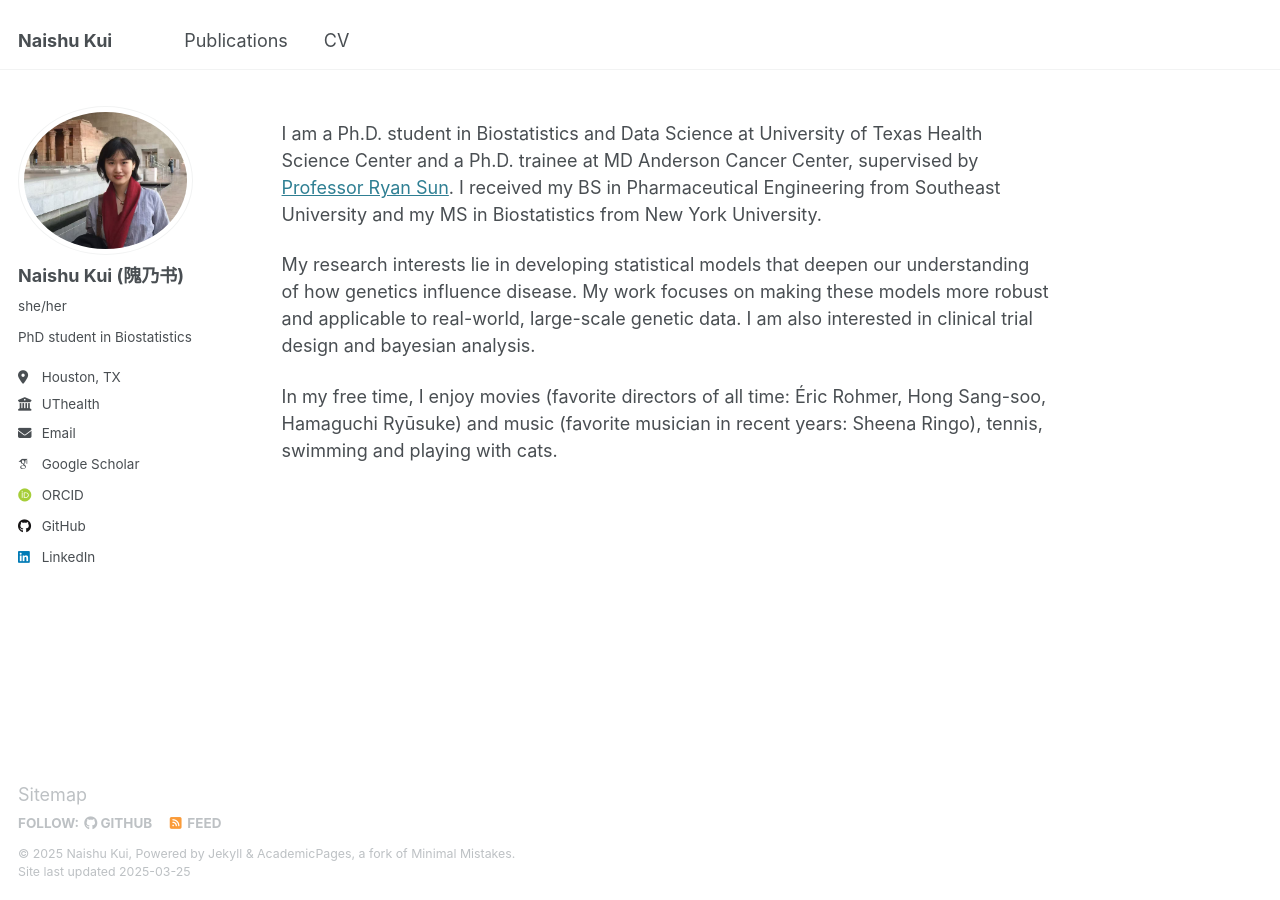
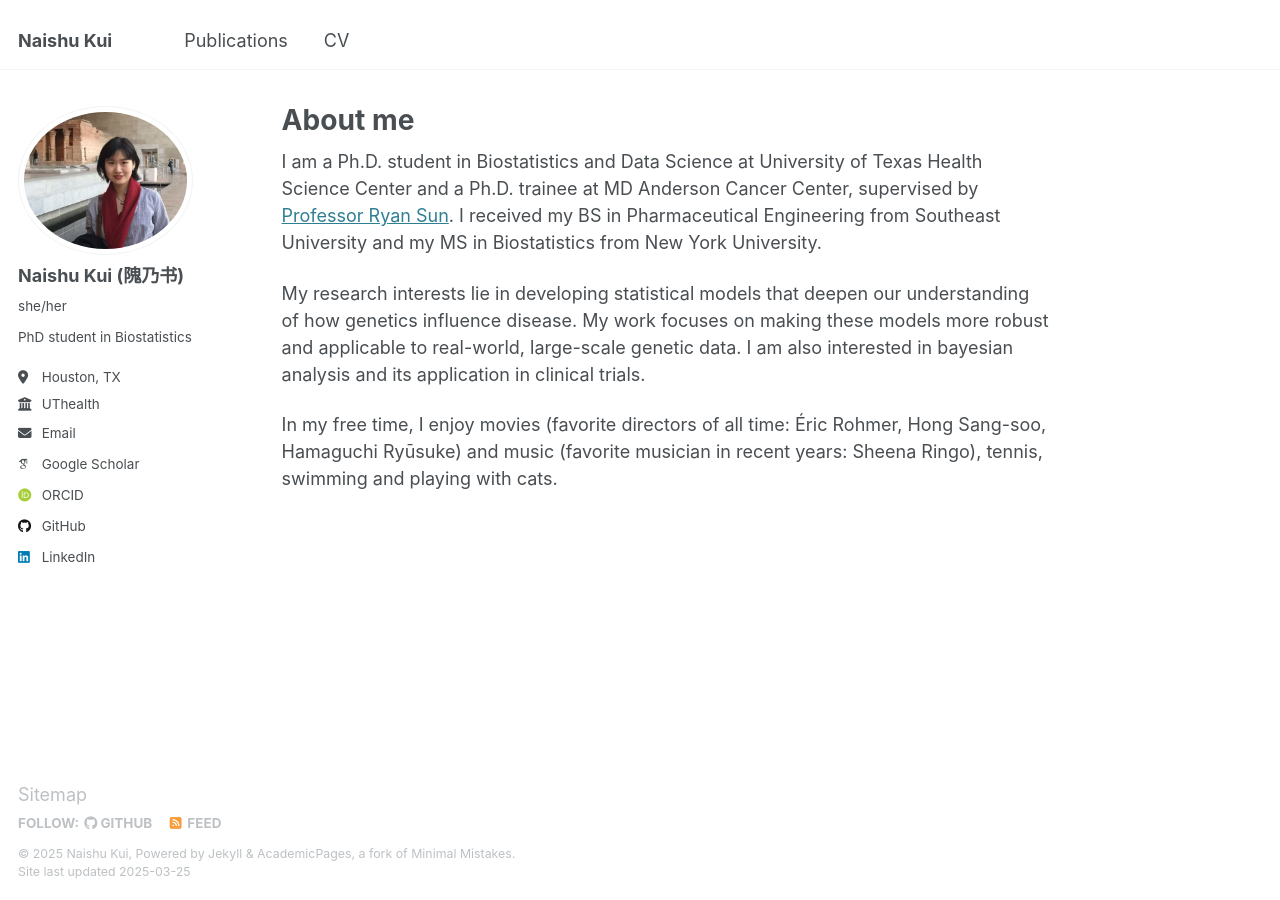
Before and after one commit to naishukui/naishukui.github.io, a Jekyll site: the page built from _pages/about.md, in a window 1280 px wide. Built offline with Jekyll 4.4.1, drawn with Linux system fonts in a browser that asks for light colours; some web fonts are replaced.

Commit message:
Update about.md

```diff
--- a/_pages/about.md
+++ b/_pages/about.md
@@ -1,6 +1,6 @@
 ---
 permalink: /
-title: " "
+title: "About me"
 author_profile: true
 redirect_from:
   - /about/
@@ -9,6 +9,6 @@ redirect_from:
 
 I am a Ph.D. student in Biostatistics and Data Science at University of Texas Health Science Center and a Ph.D. trainee at MD Anderson Cancer Center, supervised by [Professor Ryan Sun](https://ryanrsun.github.io./). I received my BS in Pharmaceutical Engineering from Southeast University and my MS in Biostatistics from New York University.
 
-My research interests lie in developing statistical models that deepen our understanding of how genetics influence disease. My work focuses on making these models more robust and applicable to real-world, large-scale genetic data. I am also interested in clinical trial design and bayesian analysis.
+My research interests lie in developing statistical models that deepen our understanding of how genetics influence disease. My work focuses on making these models more robust and applicable to real-world, large-scale genetic data. I am also interested in bayesian analysis and its application in clinical trials.
 
 In my free time, I enjoy movies (favorite directors of all time: Éric Rohmer, Hong Sang-soo, Hamaguchi Ryūsuke) and music (favorite musician in recent years: Sheena Ringo), tennis, swimming and playing with cats.
```
